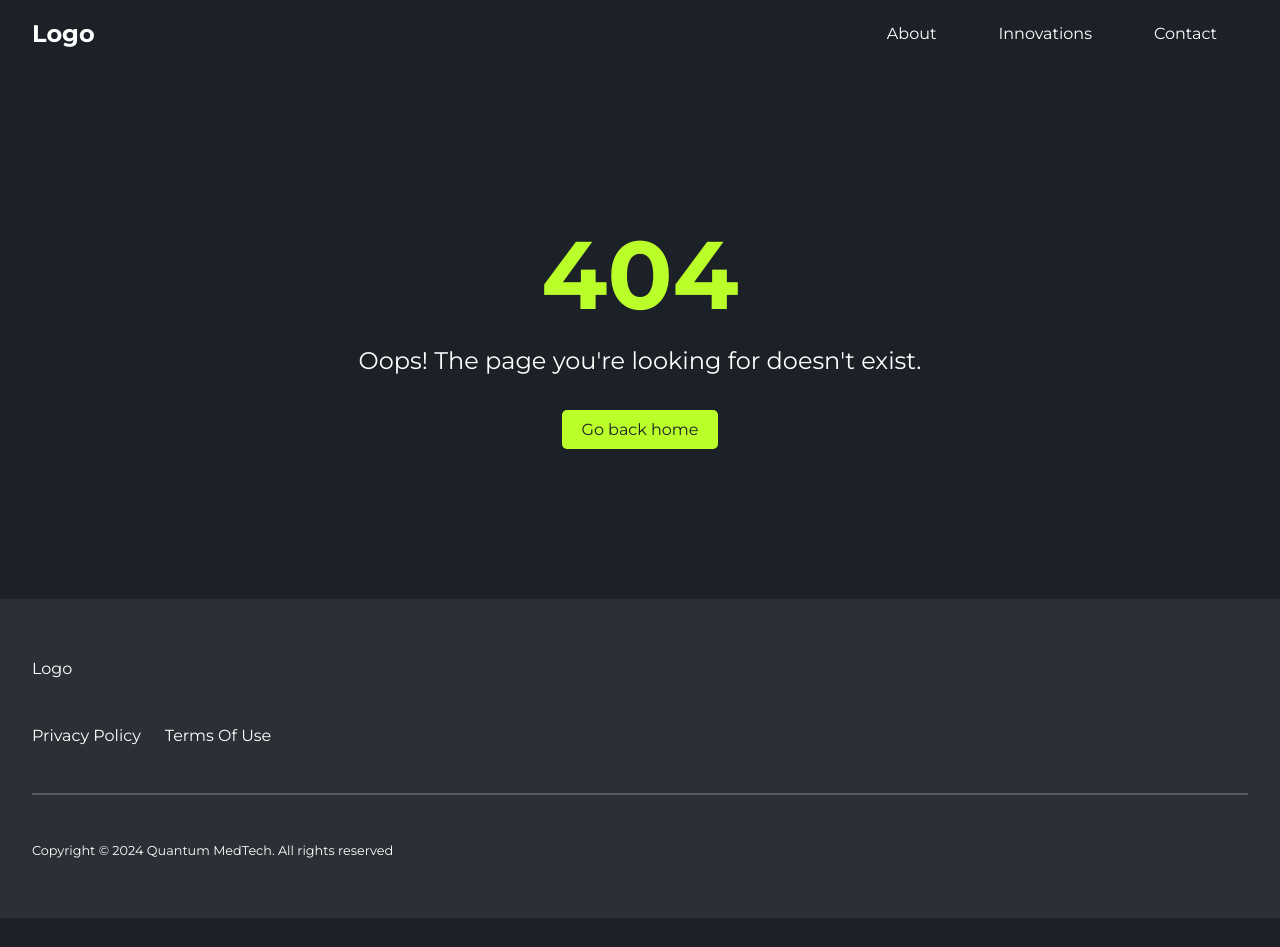
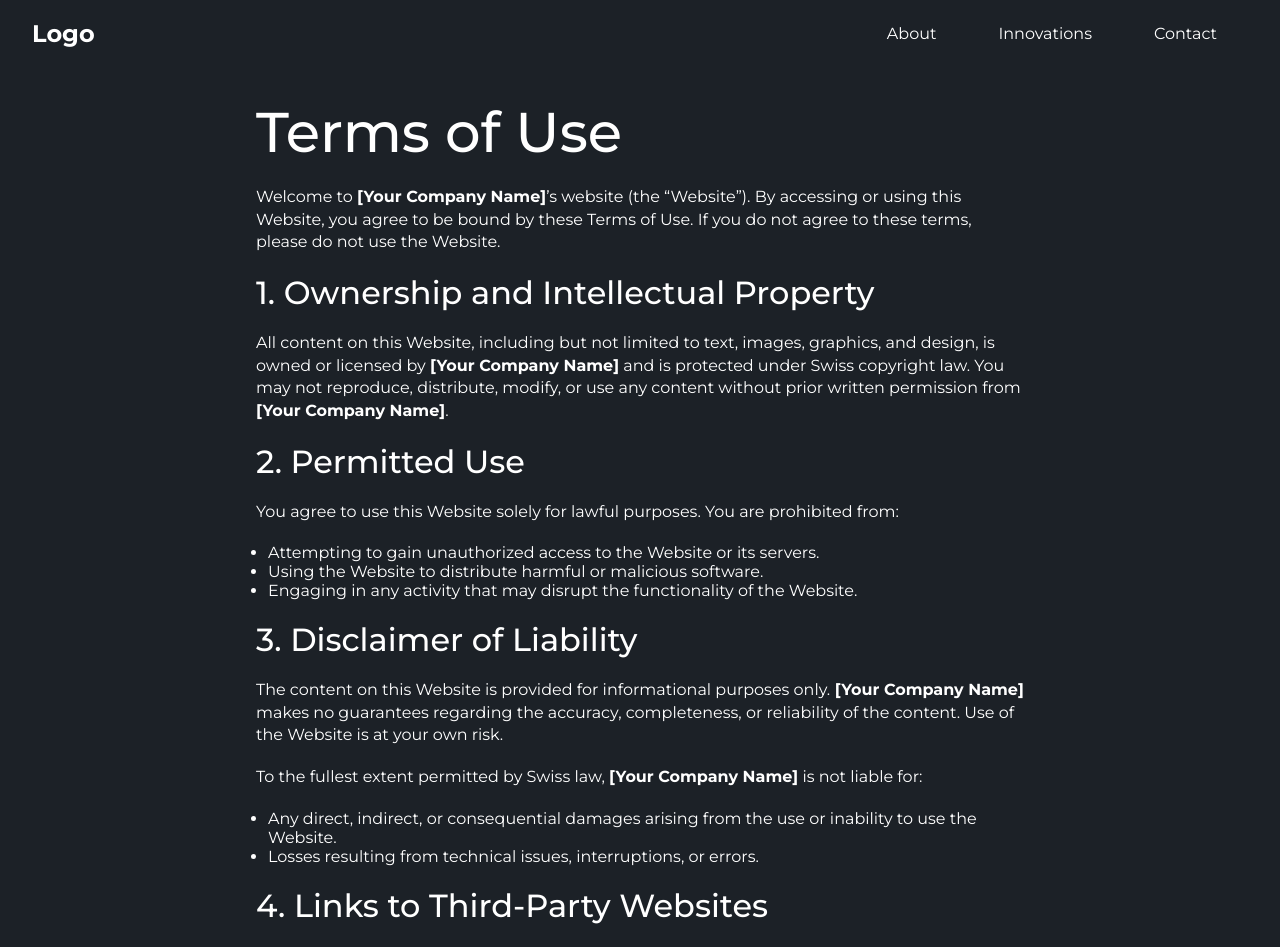
Before and after one commit to Mashha/qmt, a React (Vite) app: page /terms in a window 1280 px wide. Before the commit this address had no page. Shown: the top 947 px of the page. Before the commit the page ends 918 px from the top, so only its background shows below. Built offline with nearby package versions, Linux system fonts and the light colour scheme.

Commit message:
added terms of use and connected them

```diff
--- a/src/App.jsx
+++ b/src/App.jsx
@@ -10,6 +10,7 @@ import Innovation from "./pages/Innovation/Innovation";
 import Navigation from "./components/Navigation/Navigation";
 import Footer from "./components/Footer/Footer";
 import NotFoundPage from "./pages/404/404";
+import TermsOfUse from "./pages/termsOfUSe/termsOfUSe";
 
 function App() {
   const [isLoading, setIsLoading] = useState(true);
@@ -78,6 +79,7 @@ function App() {
               <Route path='/innovations' element={<Innovations />} />
               <Route path='/innovations/:id' element={<Innovation />} />
               <Route path='/contact' element={<Contact />} />
+              <Route path='/terms' element={<TermsOfUse />} />
               <Route path='*' element={<NotFoundPage />} />
             </Routes>
           </AnimatePresence>
--- a/src/components/Footer/Footer.jsx
+++ b/src/components/Footer/Footer.jsx
@@ -10,7 +10,9 @@ function Footer() {
         <div className='footer-links'>
           <div className='footer-links-right'>
             <Link className='footer-link'>Privacy Policy</Link>
-            <Link className='footer-link'>Terms Of Use</Link>
+            <Link className='footer-link' to={"/terms"}>
+              Terms Of Use
+            </Link>
           </div>
         </div>
         <div className='divider'></div>
--- /dev/null
+++ b/src/pages/termsOfUse/termsOfUse.css
@@ -0,0 +1,22 @@
+.terms-of-use {
+  text-align: left;
+  padding: 32px 16px;
+  max-width: 800px;
+  margin: 0 auto;
+  display: flex;
+  flex-direction: column;
+  gap: 20px;
+}
+
+.terms-of-use h1,
+h2 {
+  font-weight: var(--weight-medium);
+}
+
+.terms-of-use h2 {
+  font-size: 32px;
+}
+
+.terms-of-use ul {
+  margin-left: 12px;
+}
--- /dev/null
+++ b/src/pages/termsOfUse/termsOfUse.jsx
@@ -0,0 +1,114 @@
+import React, { useEffect } from "react";
+import "./termsOfUse.css";
+
+const TermsOfUse = () => {
+  useEffect(() => {
+    window.scrollTo(0, 0);
+  }, []);
+  return (
+    <div className='terms-of-use'>
+      <h1>Terms of Use</h1>
+
+      <p>
+        Welcome to <strong>[Your Company Name]</strong>’s website (the
+        “Website”). By accessing or using this Website, you agree to be bound by
+        these Terms of Use. If you do not agree to these terms, please do not
+        use the Website.
+      </p>
+
+      <h2>1. Ownership and Intellectual Property</h2>
+      <p>
+        All content on this Website, including but not limited to text, images,
+        graphics, and design, is owned or licensed by{" "}
+        <strong>[Your Company Name]</strong> and is protected under Swiss
+        copyright law. You may not reproduce, distribute, modify, or use any
+        content without prior written permission from{" "}
+        <strong>[Your Company Name]</strong>.
+      </p>
+
+      <h2>2. Permitted Use</h2>
+      <p>
+        You agree to use this Website solely for lawful purposes. You are
+        prohibited from:
+      </p>
+      <ul>
+        <li>
+          Attempting to gain unauthorized access to the Website or its servers.
+        </li>
+        <li>Using the Website to distribute harmful or malicious software.</li>
+        <li>
+          Engaging in any activity that may disrupt the functionality of the
+          Website.
+        </li>
+      </ul>
+
+      <h2>3. Disclaimer of Liability</h2>
+      <p>
+        The content on this Website is provided for informational purposes only.
+        <strong> [Your Company Name]</strong> makes no guarantees regarding the
+        accuracy, completeness, or reliability of the content. Use of the
+        Website is at your own risk.
+      </p>
+      <p>
+        To the fullest extent permitted by Swiss law,{" "}
+        <strong>[Your Company Name]</strong> is not liable for:
+      </p>
+      <ul>
+        <li>
+          Any direct, indirect, or consequential damages arising from the use or
+          inability to use the Website.
+        </li>
+        <li>
+          Losses resulting from technical issues, interruptions, or errors.
+        </li>
+      </ul>
+
+      <h2>4. Links to Third-Party Websites</h2>
+      <p>
+        This Website may contain links to third-party websites.{" "}
+        <strong>[Your Company Name]</strong> is not responsible for the content
+        or practices of these external sites and does not endorse them.
+        Accessing such websites is at your own risk.
+      </p>
+
+      <h2>5. Changes to the Website</h2>
+      <p>
+        <strong>[Your Company Name]</strong> reserves the right to modify,
+        suspend, or discontinue any part of the Website at any time without
+        prior notice. We are not liable for any consequences resulting from
+        these changes.
+      </p>
+
+      <h2>6. Amendments to the Terms of Use</h2>
+      <p>
+        <strong>[Your Company Name]</strong> may revise these Terms of Use at
+        any time. Updated terms will be posted on this page, and continued use
+        of the Website implies acceptance of the updated terms.
+      </p>
+
+      <h2>7. Governing Law and Jurisdiction</h2>
+      <p>
+        These Terms of Use are governed by the laws of Switzerland. Any disputes
+        arising from or in connection with these terms shall be subject to the
+        exclusive jurisdiction of the courts in{" "}
+        <strong>[Your City, Switzerland]</strong>.
+      </p>
+
+      <h2>8. Contact Information</h2>
+      <p>
+        For questions or concerns about these Terms of Use, please contact us
+        at:
+      </p>
+      <address>
+        <strong>[Your Company Name]</strong>
+        <br />
+        [Your Address]
+        <br />
+        Email:{" "}
+        <a href='mailto:support@yourcompany.ch'>support@yourcompany.ch</a>
+      </address>
+    </div>
+  );
+};
+
+export default TermsOfUse;
```
